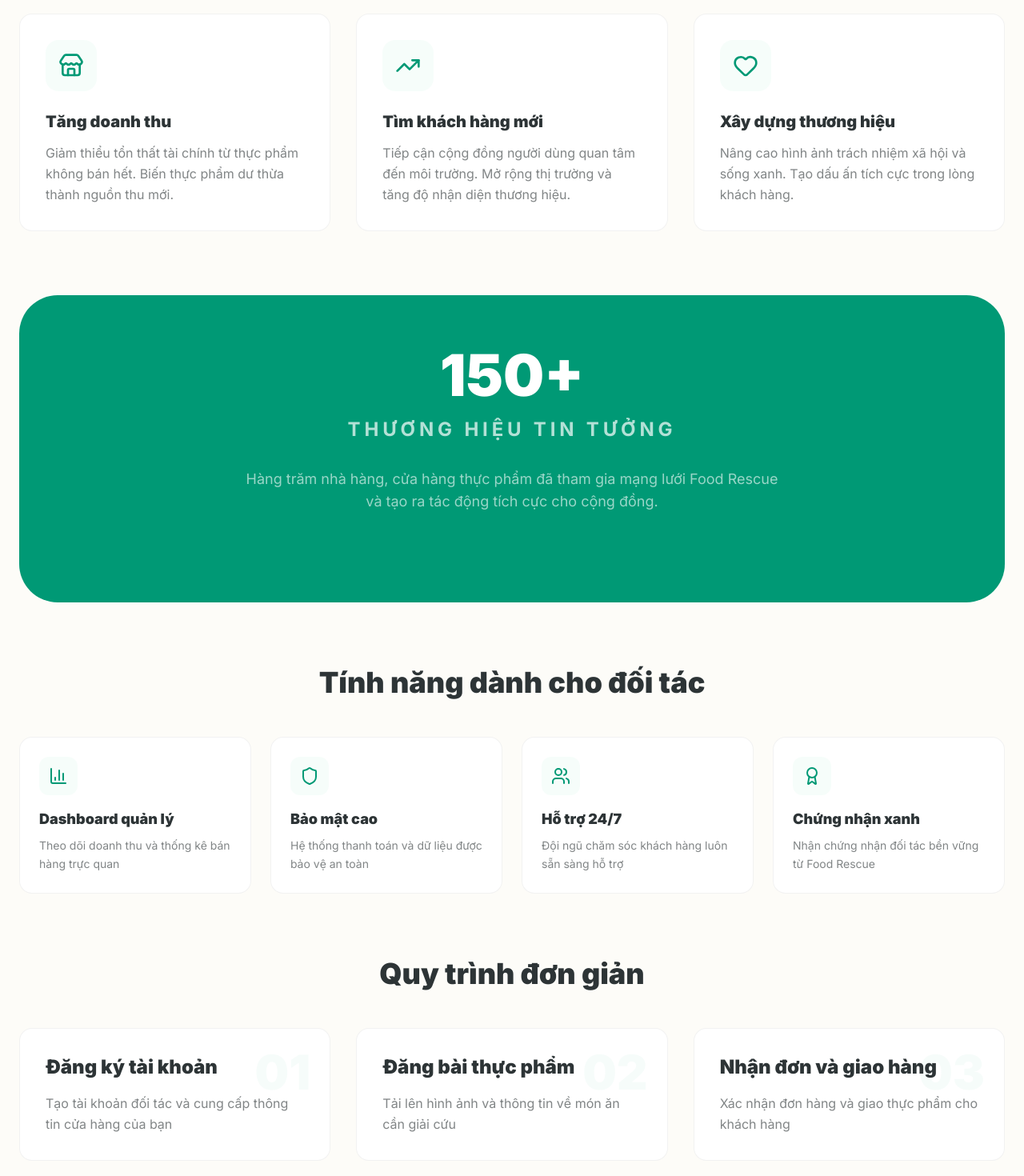
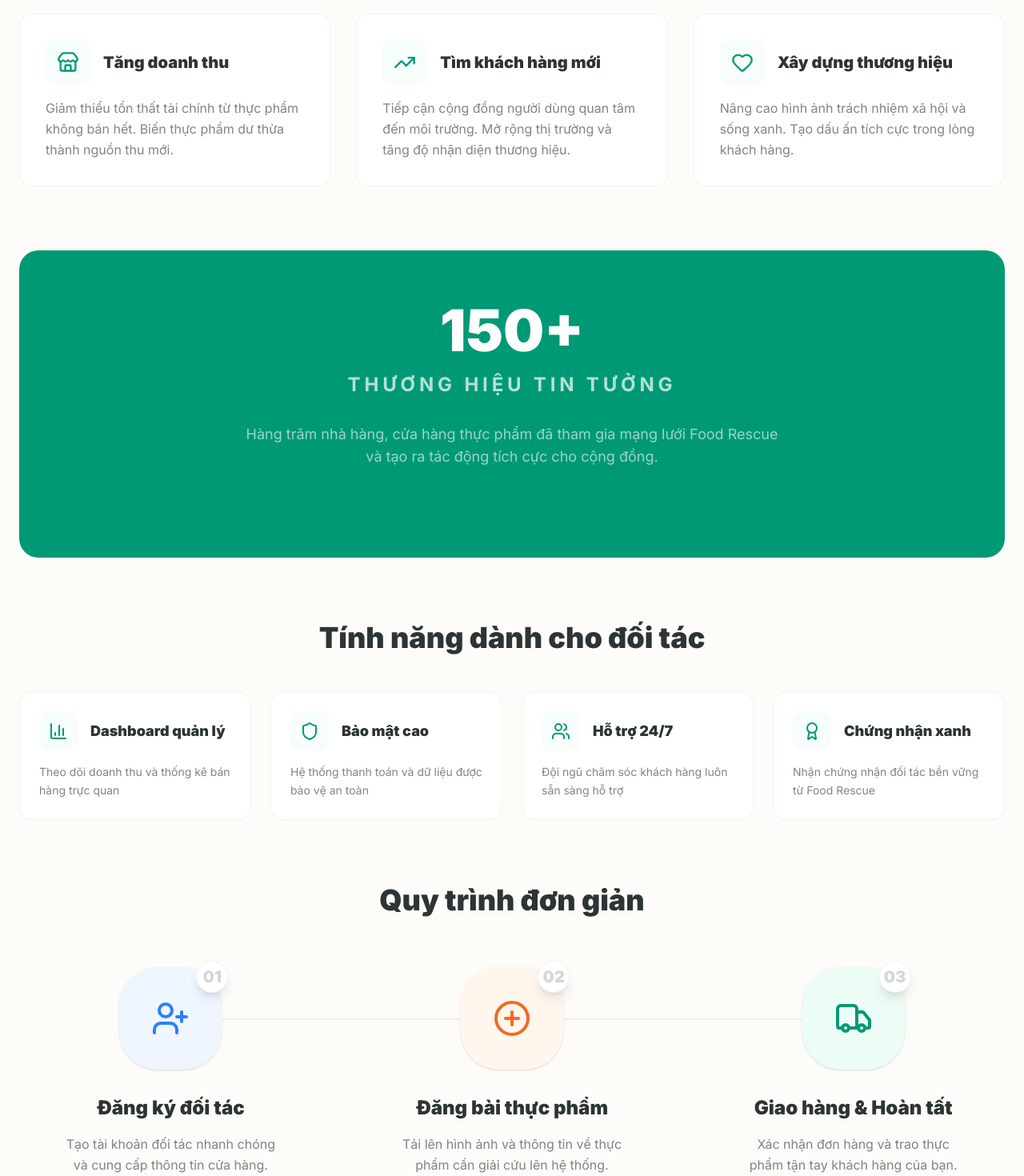
Before and after one commit to developerchidi/Food-Rescue, a Next.js app: page /partners in a window 1280 px wide. Shown: the part 440-1910 px from the top of the page at 80% size. Built offline with nearby package versions, Linux system fonts and the light colour scheme; no server answers.

Commit message:
feat: redesign partners page layout and align with contact page aesthetic

```diff
--- a/src/app/partners/page.tsx
+++ b/src/app/partners/page.tsx
@@ -1,6 +1,6 @@
 import Navbar from "@/components/layout/Navbar";
 import Footer from "@/components/layout/Footer";
-import { Store, TrendingUp, Heart, CheckCircle2, Users, Award, BarChart3, Shield } from "lucide-react";
+import { Store, TrendingUp, Heart, CheckCircle2, Users, Award, BarChart3, Shield, UserPlus, PlusCircle, Truck } from "lucide-react";
 
 export default function PartnersPage() {
   return (
@@ -41,10 +41,12 @@ export default function PartnersPage() {
                 }
               ].map((benefit, i) => (
                 <div key={i} className="bg-white rounded-2xl p-8 border border-black/5 hover:border-mint-primary/30 transition-all">
-                  <div className="w-16 h-16 bg-mint-primary/10 rounded-2xl flex items-center justify-center mb-6">
-                    <benefit.icon className="w-8 h-8 text-mint-darker" />
+                  <div className="flex items-center gap-4 mb-4">
+                    <div className="w-14 h-14 bg-mint-primary/10 rounded-xl flex items-center justify-center shrink-0">
+                      <benefit.icon className="w-7 h-7 text-mint-darker" />
+                    </div>
+                    <h3 className="text-xl font-black text-[#2d3436]">{benefit.title}</h3>
                   </div>
-                  <h3 className="text-xl font-black mb-3 text-[#2d3436]">{benefit.title}</h3>
                   <p className="text-foreground/60 leading-relaxed">{benefit.description}</p>
                 </div>
               ))}
@@ -53,7 +55,7 @@ export default function PartnersPage() {
 
           {/* Stats Section */}
           <section className="mb-20">
-            <div className="bg-mint-darker rounded-[3rem] p-12 lg:p-16 text-white">
+            <div className="bg-mint-darker rounded-[1.5rem] p-12 lg:p-16 text-white">
               <div className="text-center mb-12">
                 <div className="text-7xl font-black mb-4">150+</div>
                 <p className="text-2xl text-white/70 mb-8 uppercase tracking-[0.2em] font-bold">Thương hiệu tin tưởng</p>
@@ -90,11 +92,13 @@ export default function PartnersPage() {
                   description: "Nhận chứng nhận đối tác bền vững từ Food Rescue"
                 }
               ].map((feature, i) => (
-                <div key={i} className="bg-white rounded-2xl p-6 border border-black/5 hover:border-mint-primary/30 transition-all">
-                  <div className="w-12 h-12 bg-mint-primary/10 rounded-xl flex items-center justify-center mb-4">
-                    <feature.icon className="w-6 h-6 text-mint-darker" />
+                <div key={i} className="bg-white rounded-2xl p-6 border border-black/5 hover:border-mint-primary/30 transition-all flex flex-col">
+                  <div className="flex items-center gap-4 mb-4">
+                    <div className="w-12 h-12 bg-mint-primary/10 rounded-xl flex items-center justify-center shrink-0">
+                      <feature.icon className="w-6 h-6 text-mint-darker" />
+                    </div>
+                    <h4 className="text-lg font-black text-[#2d3436]">{feature.title}</h4>
                   </div>
-                  <h4 className="text-lg font-black mb-2 text-[#2d3436]">{feature.title}</h4>
                   <p className="text-sm text-foreground/60 leading-relaxed">{feature.description}</p>
                 </div>
               ))}
@@ -102,37 +106,54 @@ export default function PartnersPage() {
           </section>
 
           {/* How It Works Section */}
-          <section className="mb-20">
-            <h2 className="text-4xl font-black mb-12 text-center text-[#2d3436]">Quy trình đơn giản</h2>
-            <div className="grid grid-cols-1 md:grid-cols-3 gap-8">
+          <section className="mb-24">
+            <h2 className="text-4xl font-black mb-16 text-center text-[#2d3436]">Quy trình đơn giản</h2>
+            <div className="grid grid-cols-1 md:grid-cols-3 gap-12">
               {[
                 {
-                  step: "01",
-                  title: "Đăng ký tài khoản",
-                  description: "Tạo tài khoản đối tác và cung cấp thông tin cửa hàng của bạn"
+                  icon: UserPlus,
+                  title: "Đăng ký đối tác",
+                  description: "Tạo tài khoản đối tác nhanh chóng và cung cấp thông tin cửa hàng.",
+                  color: "bg-blue-50",
+                  iconColor: "text-blue-500"
                 },
                 {
-                  step: "02",
+                  icon: PlusCircle,
                   title: "Đăng bài thực phẩm",
-                  description: "Tải lên hình ảnh và thông tin về món ăn cần giải cứu"
+                  description: "Tải lên hình ảnh và thông tin về thực phẩm cần giải cứu lên hệ thống.",
+                  color: "bg-orange-50",
+                  iconColor: "text-orange-primary"
                 },
                 {
-                  step: "03",
-                  title: "Nhận đơn và giao hàng",
-                  description: "Xác nhận đơn hàng và giao thực phẩm cho khách hàng"
+                  icon: Truck,
+                  title: "Giao hàng & Hoàn tất",
+                  description: "Xác nhận đơn hàng và trao thực phẩm tận tay khách hàng của bạn.",
+                  color: "bg-emerald-50",
+                  iconColor: "text-mint-darker"
                 }
               ].map((item, i) => (
-                <div key={i} className="bg-white rounded-2xl p-8 border border-black/5 relative">
-                  <div className="absolute top-6 right-6 text-6xl font-black text-mint-primary/10">{item.step}</div>
-                  <h3 className="text-2xl font-black mb-4 text-[#2d3436] relative z-10">{item.title}</h3>
-                  <p className="text-foreground/60 leading-relaxed relative z-10">{item.description}</p>
+                <div key={i} className="relative flex flex-col items-center text-center group px-4">
+                  {/* Connector Line (Desktop Only) */}
+                  {i < 2 && (
+                    <div className="hidden md:block absolute top-16 left-1/2 w-full h-[2px] bg-black/5" />
+                  )}
+
+                  <div className={`w-32 h-32 ${item.color} rounded-[3rem] flex items-center justify-center mb-8 relative z-10 transition-all duration-500 group-hover:scale-110 group-hover:rotate-6 shadow-sm`}>
+                    <item.icon className={`w-12 h-12 ${item.iconColor}`} />
+                    <div className="absolute -top-2 -right-2 w-10 h-10 bg-white shadow-lg rounded-full flex items-center justify-center font-black text-foreground/20 text-xl border border-black/5">
+                      0{i + 1}
+                    </div>
+                  </div>
+
+                  <h3 className="text-2xl font-black mb-4 text-[#2d3436]">{item.title}</h3>
+                  <p className="text-foreground/60 leading-relaxed max-w-[280px]">{item.description}</p>
                 </div>
               ))}
             </div>
           </section>
 
           {/* CTA Section */}
-          <section className="bg-mint-darker rounded-[3rem] p-12 lg:p-16 text-white text-center">
+          <section className="bg-mint-darker rounded-[1.5rem] p-12 lg:p-16 text-white text-center">
             <h2 className="text-4xl font-black mb-6">Sẵn sàng bắt đầu?</h2>
             <p className="text-xl text-white/70 mb-10 max-w-2xl mx-auto">
               Tham gia cùng chúng tôi ngay hôm nay và trở thành một phần của cộng đồng Food Rescue.
```
